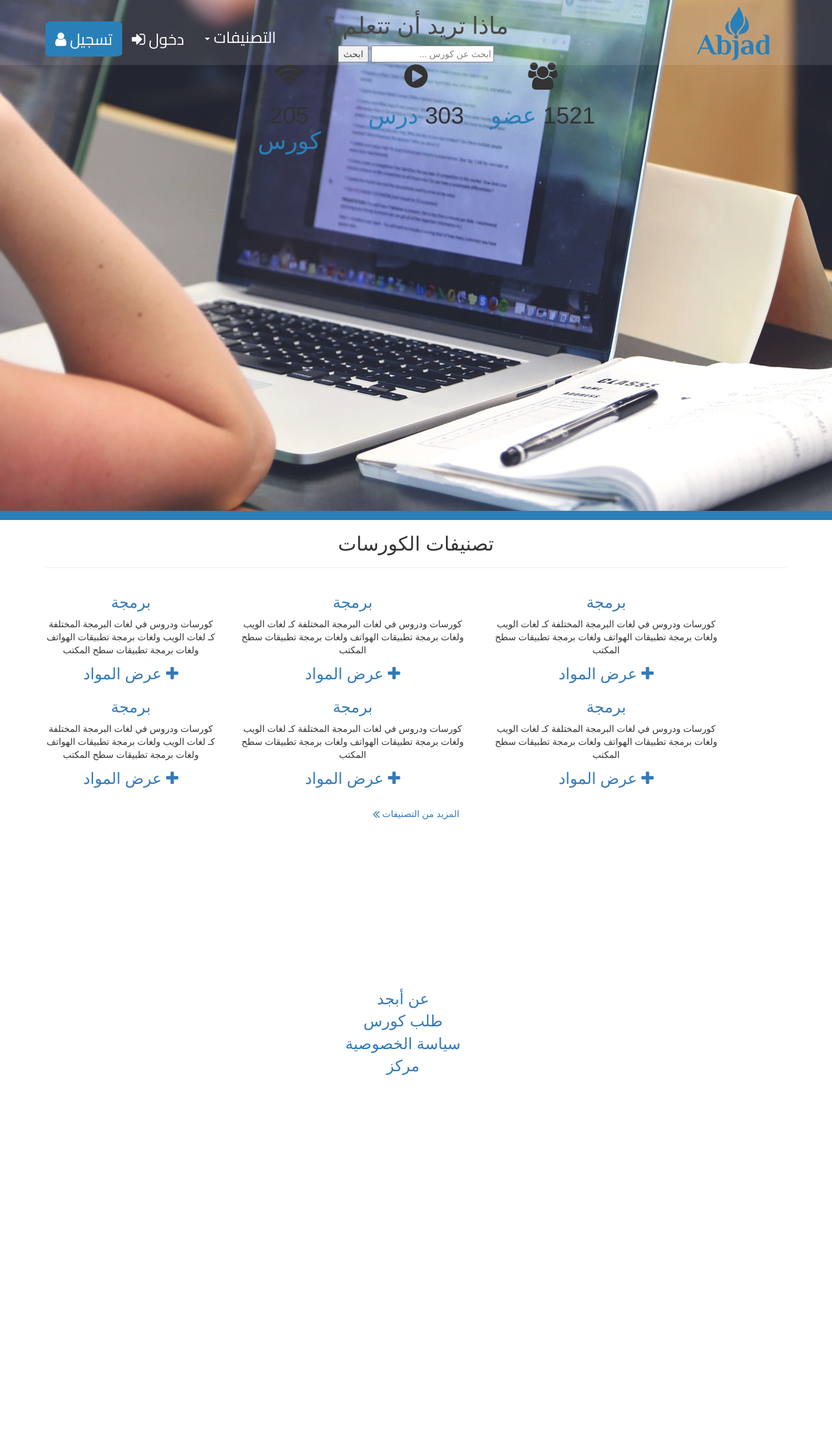
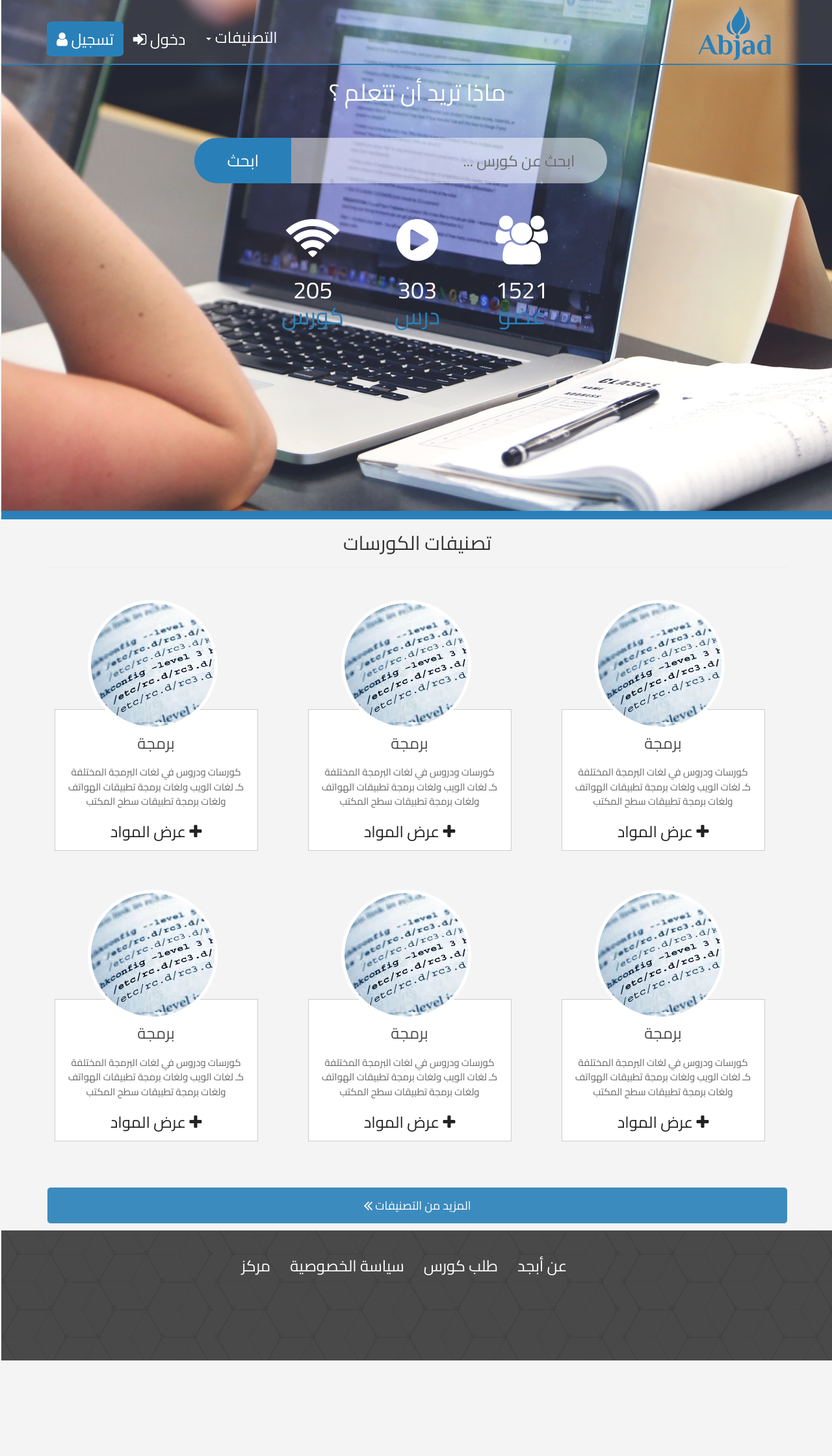
Before and after one commit to theyousry/Abjd, a PHP site: page / in a window 1280 px wide. Shown: the whole page at 65% size. After the commit the page ends 2093 px from the top, so only its background shows below. Run offline with PHP 8.4, Linux system fonts and the light colour scheme; some libraries are stand-ins or nearby versions.

Commit message:
footer & category & search sections styled

```diff
--- a/site/css/main.css
+++ b/site/css/main.css
@@ -1,5 +1,11 @@
+*{
+  box-sizing: border-box;
+}
 body {
-  direction: rtl; }
+  direction: rtl;
+  background-color: #F4F4F4
+}
+
 
 .navbar-default {
   height: 100px; }
@@ -13,8 +19,10 @@ body {
   margin-top: 47px; }
 
 .navbar-default {
-  background-color: #0b244e;
-  border-color: #2980b9; }
+  background-color: #959595;
+  border-color: #2980b9;
+  border-bottom: 2px solid rgb(41, 128, 185);
+}
 
 .navbar-default .navbar-nav > li > a {
   color: #fff; }
@@ -25,33 +33,136 @@ body {
 
 html, body {
   height: 100%;
-  direction: rtl; }
+  direction: rtl;
+  font-family: 'Cairo', sans-serif; }
 
 a {
   font-size: x-large; }
 
 .navbar-brand img {
   height: 100px;
-  filter: drop-shadow(2px 0px 50px #ffffff); }
+  filter: drop-shadow(2px 0px 20px #ffffff); }
 
 .header {
-  height: 100vh;
-  min-height: 400px;
+  width:100%;
+  height:100%;
+  width:100%;
+  min-height:400px;
+  height:calc(100% - 1px);
   background-size: cover;
   background: url("../images/001.jpg") no-repeat top center;
-  border-bottom: 14px solid #2980B9;
+  background-attachment: fixed;
+  position: relative;
+  border-bottom: 13px solid rgb(41, 128, 185);
+
 }
+
+.header .search {
+  padding: 9%;
+  width: 100%;
+  min-height: 300px;
+  font-size: 25px;
+  color: white;
+  font-family: 'Cairo', sans-serif;
+}
+#search-input{
+  margin:auto;
+  padding: 3px;
+  border: solid 1px #E4E4E4;
+  border-radius: 6px;
+  background-color: #fff;
+}
+
+#search-input input{
+  border: 0;
+  box-shadow: none;
+}
+
+#search-input button{
+  margin: 2px 0 0 0;
+  background: none;
+  box-shadow: none;
+  border: 0;
+  color: #4d4d4d;
+  padding: 0 8px 0 10px;
+  border-right: solid 1px #ccc;
+}
+
+#search-input button:hover{
+  border: 0;
+  box-shadow: none;
+  border-right: solid 1px #ccc;
+}
+
+
+.header img {
+  width:100%;
+}
+
+.search-group {
+  display: flex;
+  width: 100%;
+  margin: 2em;
+  margin-right: 7em;
+
+  position: relative;
+}
+
+
+.search-input, .button-search {
+  padding: 0.6875em 2em;
+}
+
+.search-input {
+  transition: background 0.25s, border-color 0.25s, color 0.25s;
+  width: 52%;
+  border: unset;
+  border-radius: 0 2em 2em 0;
+  background: rgba(255, 255, 255, 0.5);}
+
+.search-input::placeholder {
+  transition: color 0.25s;
+  color: #6b6b6b;
+  font-size: 0.95em;
+}
+
+input.search-input:focus {
+  transition: background 0.25s, border-color 0.25s;
+  background: rgba(0, 0, 0, 0.075);
+  border-color: rgba(0, 0, 0, 0.015);
+  outline: none;
+}
+}
+input.search-input:focus::placeholder {
+  transition: color 0.25s;
+  color: #ffffff;
+}
+
+.button-search {
+  transition: background 0.25s, color 0.25s;
+  border: none;
+  border-radius: 2em 0 0 2em;
+  background: #2980B9;
+}
+.button-search:hover {
+  transition: background 0.25s, color 0.25s;
+  background: rgb(221, 21, 211);
+  color: #fff;
+}
+
+
 
 .affix {
   transition: padding 0.2s ease-out; }
 
-@media (min-width: 768px) {
   .affix-top {
     /* navbar style at top */
     background: rgba(255, 255, 255, 0.1);
     border-color: transparent;
+    border-bottom: 2px solid rgb(41, 128, 185);
     padding: 3px;
-    transition: all 0.5s ease; } }
+    transition: all 0.5s ease; }
+
 .affix-top .nav > li > a {
   color: #ffffff; }
 
@@ -59,8 +170,144 @@ a {
 .affix-top.navbar .navbar-brand {
   color: #ffffff; }
 
-section {
-  height: calc(90% - 50px);
-  height: 90vh; }
+
+#abjaaad {
+  border-color: #2980B9;}
+
+  .category_box{
+    margin-top:30px;
+    margin-bottom:30px;
+}
+
+.category_box > .icon {
+    text-align: center;
+    position: relative;
+}
+
+.category_box > .icon > .image {
+    position: relative;
+    z-index: 2;
+    width: 200px;
+    height: 200px;
+    border: 5px solid #fff;
+    line-height: 120px;
+    border-radius: 50%;
+    background:url("../images/003.jpg");
+    vertical-align: middle;
+}
+
+.category_box > .icon:hover > .image {
+    border-color: #666;
+}
+
+.category_box > .icon > .image > i {
+    padding: 25px;
+    font-size: 60px !important;
+    color: #fff !important;
+    text-shadow: 1px 1px 5px #888888;
+}
+
+.category_box > .icon:hover > .image > i {
+    color: white !important;
+}
+
+.category_box > .icon > .info {
+  margin-top: -32px;
+  margin-right: -62px;
+  background: #fff;
+  border: 1px solid #ccc;
+  padding: 19px 0 15px 0;
+  font-size: 14px;
+  width: 313px;
+}
+    .category_box > .icon > .info > p {
+        color: #666;
+        line-height: 1.5em;
+        margin: 20px;
+        font-size: 15px;
+        height: 70px;
+    }
+
+    .category_box > .icon > .info > .title {
+        color: #4D4D4D;
+        font-size:16px;
+    }
+
+    .category_box > .icon > .info > .title > a{
+        color: #4D4D4D;
+    }
+
+.category_box > .icon:hover > .info > .box > .icon:hover > .info > p, .box > .icon:hover > .info > .more > a {
+    color: #222;
+}
+
+.category_box > .icon > .info > .more a {
+    color: #222;
+    line-height: 12px;
+    text-transform: uppercase;
+    text-decoration: none;
+}
+
+.category_box > .icon:hover > .info > .more > a {
+    color: #000;
+    padding: 6px 8px;
+    border-bottom: 4px solid #666;
+}
+
+.courses-btn{
+  width:100%;
+  padding: 15px;
+  border: solid 1px #eee;
+  border-radius: 6px;
+  background:rgba(41, 128, 185,0.9);
+  color:#ffffff;
+  font-size:18px;
+  margin-top:20px;
+  margin-bottom:10px;
+}
+
+.courses-btn:hover{
+  background:#2980B9;
+}
+
+  .footer {
+    width:100%;
+    height:25%;
+    background: url("../images/002.jpg") repeat bottom center;
+    position: relative;
+
+  }
+  .footer .overlay {
+background-color: rgba(54, 54, 54, 0.9);
+position: absolute;
+width: 100%;
+height: 100%;
+  }
+
+
+.footer a:hover{
+  text-decoration: none;
+}
+
+
+.footer .footer-links{
+  margin:35px auto 20px auto;
+  display: inline-block;
+  text-align: center;
+}
+
+.footer .footer-links li{
+  float:right;
+  padding:3px 15px;
+  font-size:14px;
+}
+
+.footer .footer-links li a{
+  color:#FFF;
+}
+.footer .footer-links li a:hover {
+  color:#2980B9;
+}
+
 
 /*# sourceMappingURL=main.css.map */
```
